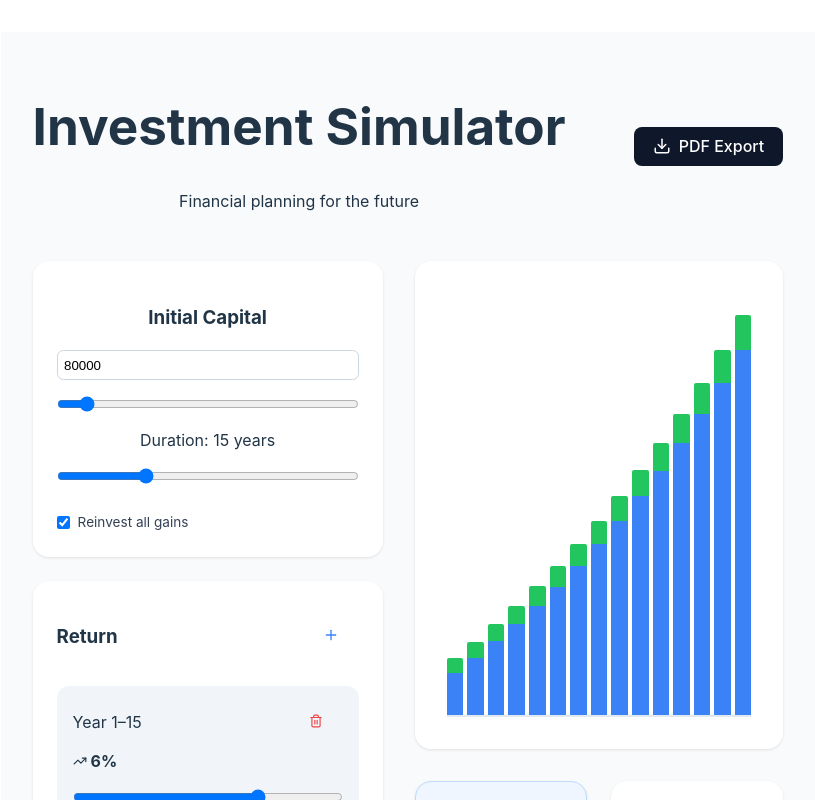
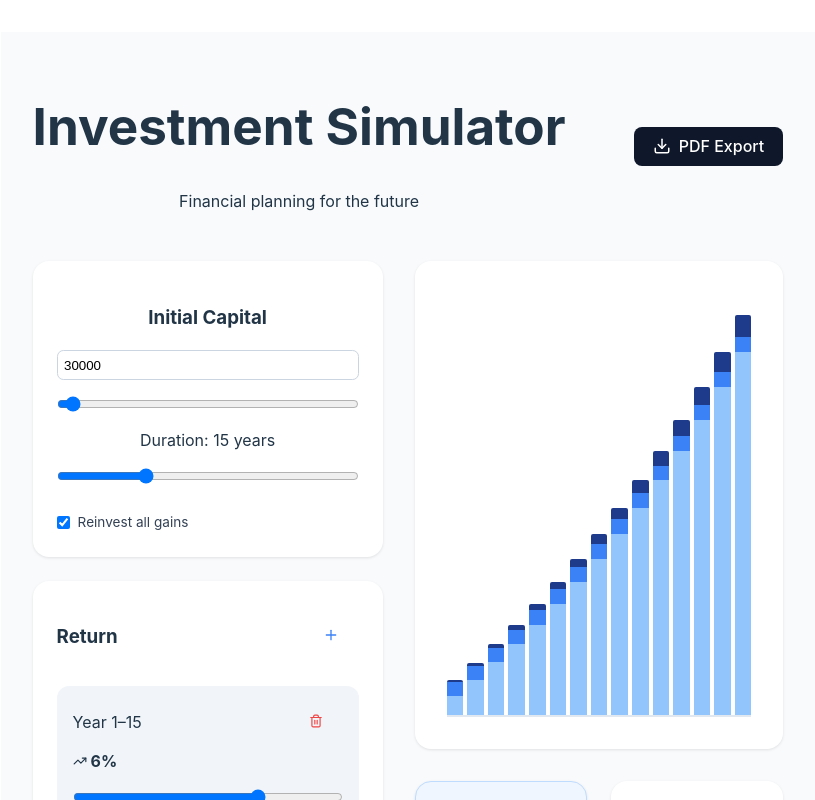
Before and after one commit to hamsterbacke23/investment-calc, a Vue app: page / in a window 1280 px wide. Shown: the top 800 px of the page, without its empty margins (232-1047 px from the left). Built offline with nearby package versions, Linux system fonts and the light colour scheme.

Commit message:
3-tone blue bar chart, deposit/return breakdown, default 30k

```diff
--- a/src/App.vue
+++ b/src/App.vue
@@ -5,7 +5,7 @@ import jsPDF from 'jspdf';
 import autoTable from 'jspdf-autotable';
 
 // --- State ---
-const initialCapital = ref(80000);
+const initialCapital = ref(30000);
 const durationYears = ref(15);
 const reinvestGains = ref(true);
 const yieldPhases = ref([{ id: 1, startYear: 1, endYear: 15, rate: 6 }]);
@@ -66,23 +66,33 @@ const calculateData = computed(() => {
     const annualRate = phase.rate / 100;
     const monthlyRate = Math.pow(1 + annualRate, 1/12) - 1;
 
+    let yearDeposits = 0;
+    let yearReturns = 0;
+
     for (let month = 1; month <= 12; month++) {
       transactions.value.forEach(t => {
         const effectiveEnd = (!t.customDuration && t.type === 'monthly') ? durationYears.value : t.endYear;
         const isActive = year >= t.startYear && year <= (t.type === 'monthly' ? effectiveEnd : t.startYear);
         if (isActive) {
-          if (t.type === 'monthly') currentBalance += t.amount;
-          else if (t.type === 'once' && month === 1) currentBalance += t.amount;
+          if (t.type === 'monthly') { currentBalance += t.amount; yearDeposits += t.amount; }
+          else if (t.type === 'once' && month === 1) { currentBalance += t.amount; yearDeposits += t.amount; }
         }
       });
 
       const monthlyGain = currentBalance * monthlyRate;
+      yearReturns += monthlyGain;
       if (reinvestGains.value) {
         currentBalance += monthlyGain;
       }
       totalGains += monthlyGain;
     }
-    results.push({ year, balance: Math.round(reinvestGains.value ? currentBalance : currentBalance + totalGains), rate: phase.rate });
+    results.push({
+      year,
+      balance: Math.round(reinvestGains.value ? currentBalance : currentBalance + totalGains),
+      rate: phase.rate,
+      deposits: Math.round(yearDeposits),
+      returns: Math.round(yearReturns)
+    });
   }
   return results;
 });
@@ -92,19 +102,21 @@ const maxBalance = computed(() => Math.max(...calculateData.value.map(x => x.bal
 const barStyle = (d, i) => {
   const max = maxBalance.value;
   const heightPct = (d.balance / max * 100);
-  const prevBalance = i > 0 ? calculateData.value[i - 1].balance : initialCapital.value;
-  const gain = d.balance - prevBalance;
-  // What percentage of THIS bar is the gain portion (top)
-  const gainRatio = d.balance > 0 ? Math.abs(gain) / d.balance : 0;
-  const gainPct = gainRatio * 100;
-  const basePct = 100 - gainPct;
+  // 3 segments: base (previous balance), deposits, returns
+  const depositRatio = d.balance > 0 ? Math.abs(d.deposits) / d.balance : 0;
+  const returnRatio = d.balance > 0 ? Math.abs(d.returns) / d.balance : 0;
 
-  const gainColor = gain >= 0 ? '#22c55e' : '#ef4444';
-  const baseColor = '#3b82f6';
+  const depositPct = depositRatio * 100;
+  const returnPct = returnRatio * 100;
+  const basePct = 100 - depositPct - returnPct;
+
+  const baseColor = '#93c5fd';      // light blue - carried over
+  const depositColor = '#3b82f6';    // medium blue - deposits
+  const returnColor = d.returns >= 0 ? '#1e3a8a' : '#ef4444'; // dark blue / red - returns
 
   return {
     height: heightPct + '%',
-    background: `linear-gradient(to top, ${baseColor} ${basePct}%, ${gainColor} ${basePct}%)`
+    background: `linear-gradient(to top, ${baseColor} ${basePct}%, ${depositColor} ${basePct}% ${basePct + depositPct}%, ${returnColor} ${basePct + depositPct}%)`
   };
 };
 
@@ -237,16 +249,16 @@ const exportPDF = () => {
               <span class="tooltip">
                 <strong>Year {{d.year}}</strong><br>
                 {{d.balance.toLocaleString()}} €
-                <template v-if="i > 0">
-                  <br>
-                  <span :class="d.balance - calculateData[i-1].balance >= 0 ? 'gain-pos' : 'gain-neg'">
-                    {{ d.balance - calculateData[i-1].balance >= 0 ? '+' : '' }}{{ (d.balance - calculateData[i-1].balance).toLocaleString() }} €
-                  </span>
-                </template>
-                <template v-else>
-                  <br>
-                  <span class="gain-pos">+{{ (d.balance - initialCapital).toLocaleString() }} €</span>
-                </template>
+                <br>
+                <span class="gain-deposit">{{ d.deposits >= 0 ? '+' : '' }}{{ d.deposits.toLocaleString() }} € deposits</span>
+                <br>
+                <span :class="d.returns >= 0 ? 'gain-pos' : 'gain-neg'">
+                  {{ d.returns >= 0 ? '+' : '' }}{{ d.returns.toLocaleString() }} € returns
+                </span>
+                <br>
+                <span class="gain-total">
+                  = {{ d.deposits + d.returns >= 0 ? '+' : '' }}{{ (d.deposits + d.returns).toLocaleString() }} € total
+                </span>
               </span>
             </div>
           </div>
@@ -412,6 +424,8 @@ input[type="range"] {
 
 .tooltip .gain-pos { color: #4ade80; }
 .tooltip .gain-neg { color: #f87171; }
+.tooltip .gain-deposit { color: #60a5fa; }
+.tooltip .gain-total { color: #e2e8f0; font-weight: 600; border-top: 1px solid #334155; padding-top: 2px; display: inline-block; margin-top: 2px; }
 
 .bar:hover .tooltip { display: block; }
 
```
